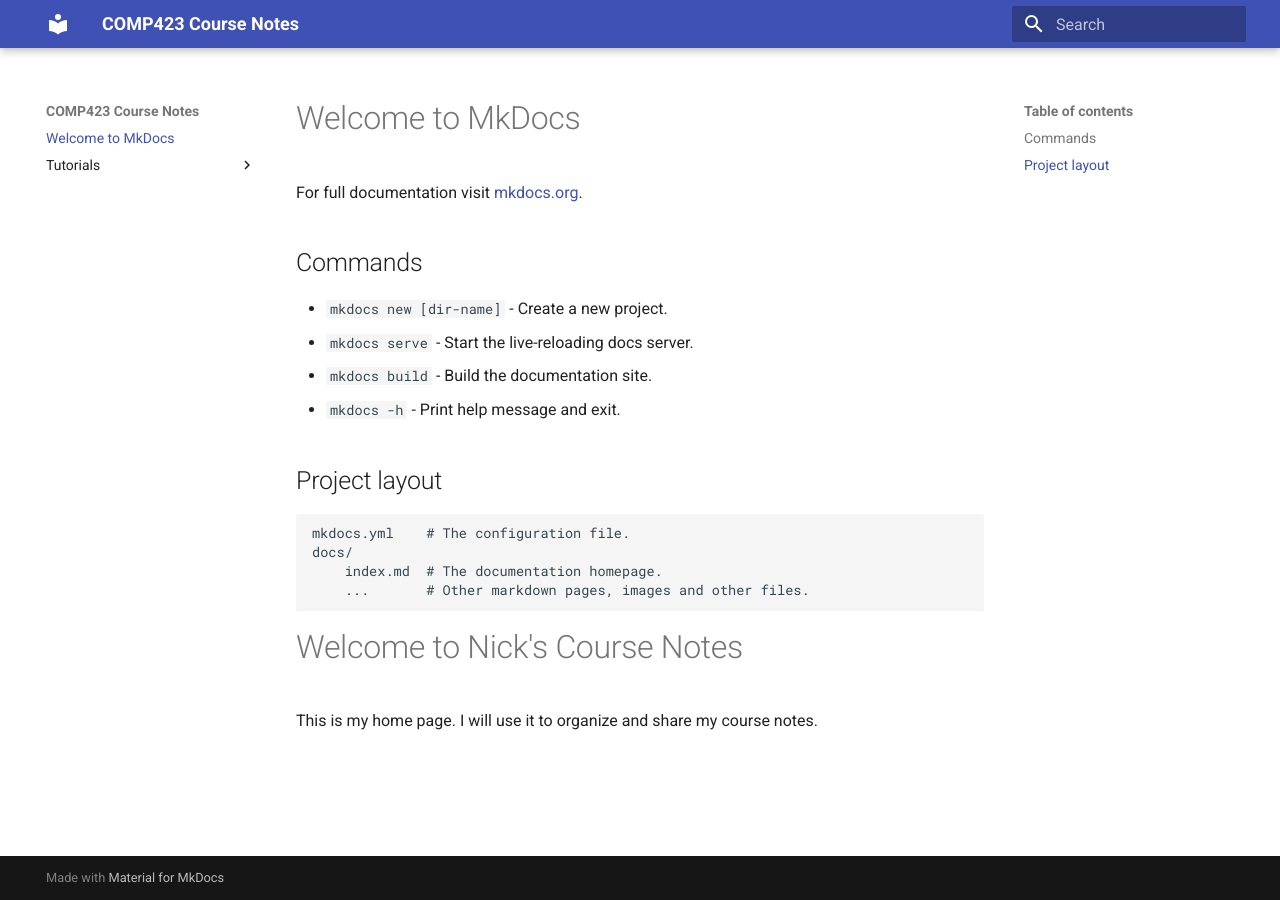
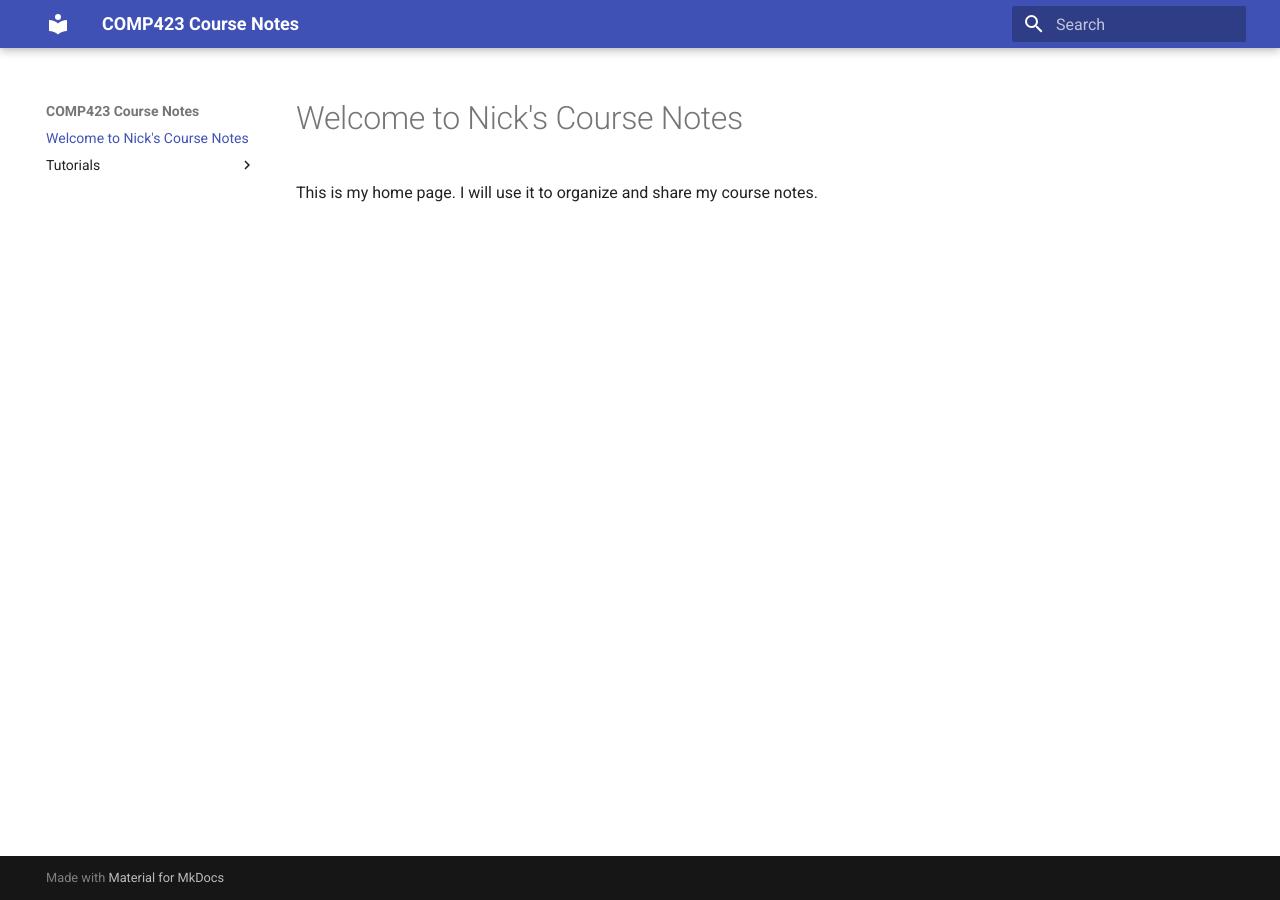
Before and after one commit to Nickn2137/comp423-course-notes, an MkDocs documentation site: the page built from docs/index.md, in a window 1280 px wide. Built offline with MkDocs 1.6.1 and Material for MkDocs 9.7.7, drawn with Linux system fonts in a browser that asks for light colours.

Commit message:
first review

```diff
--- a/docs/index.md
+++ b/docs/index.md
@@ -1,21 +1,3 @@
-# Welcome to MkDocs
-
-For full documentation visit [mkdocs.org](https://www.mkdocs.org).
-
-## Commands
-
-* `mkdocs new [dir-name]` - Create a new project.
-* `mkdocs serve` - Start the live-reloading docs server.
-* `mkdocs build` - Build the documentation site.
-* `mkdocs -h` - Print help message and exit.
-
-## Project layout
-
-    mkdocs.yml    # The configuration file.
-    docs/
-        index.md  # The documentation homepage.
-        ...       # Other markdown pages, images and other files.
-
 # Welcome to Nick's Course Notes
 
 This is my home page. I will use it to organize and share my course notes.
```
Also changed, not shown: docs/tutorials/rust-setup.md (+1 -0 lines).
